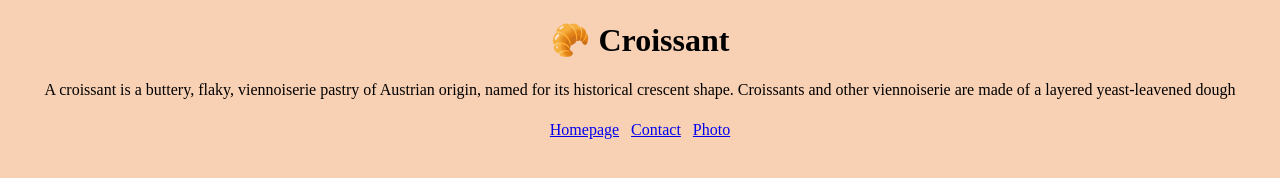
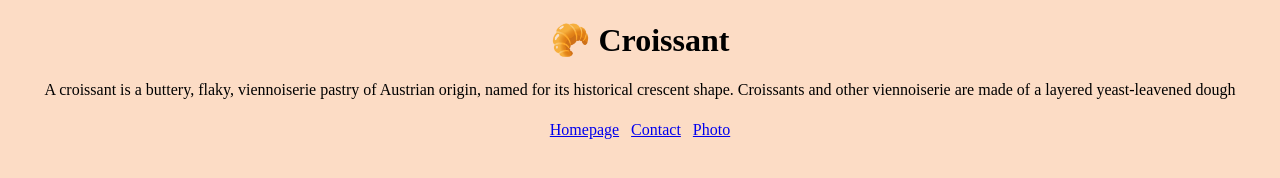
Before and after one commit to Moozhana/CroissantNew, a plain HTML site: page index.html in a window 1280 px wide. Drawn offline with Linux system fonts and the light colour scheme.

Commit message:
Update styles.css

```diff
--- a/src/styles.css
+++ b/src/styles.css
@@ -1,5 +1,5 @@
 body {
-  background-color: rgb(248, 208, 180);
+  background-color: rgb(252, 220, 197);
 }
 h1,
 p {
```
